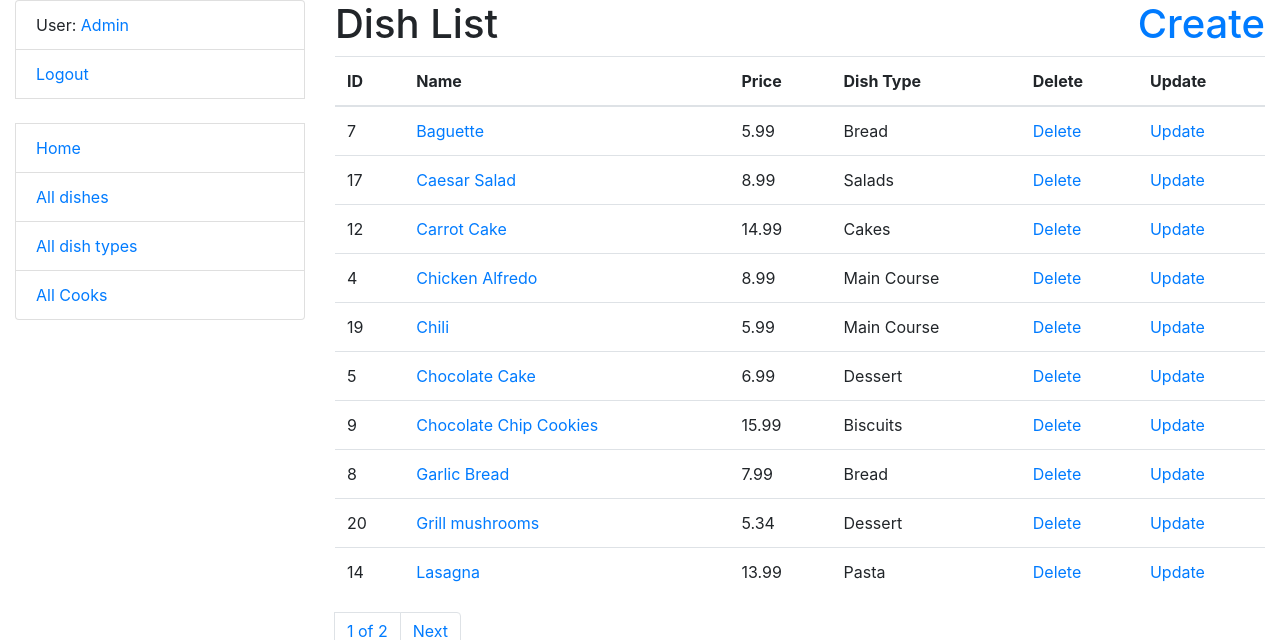
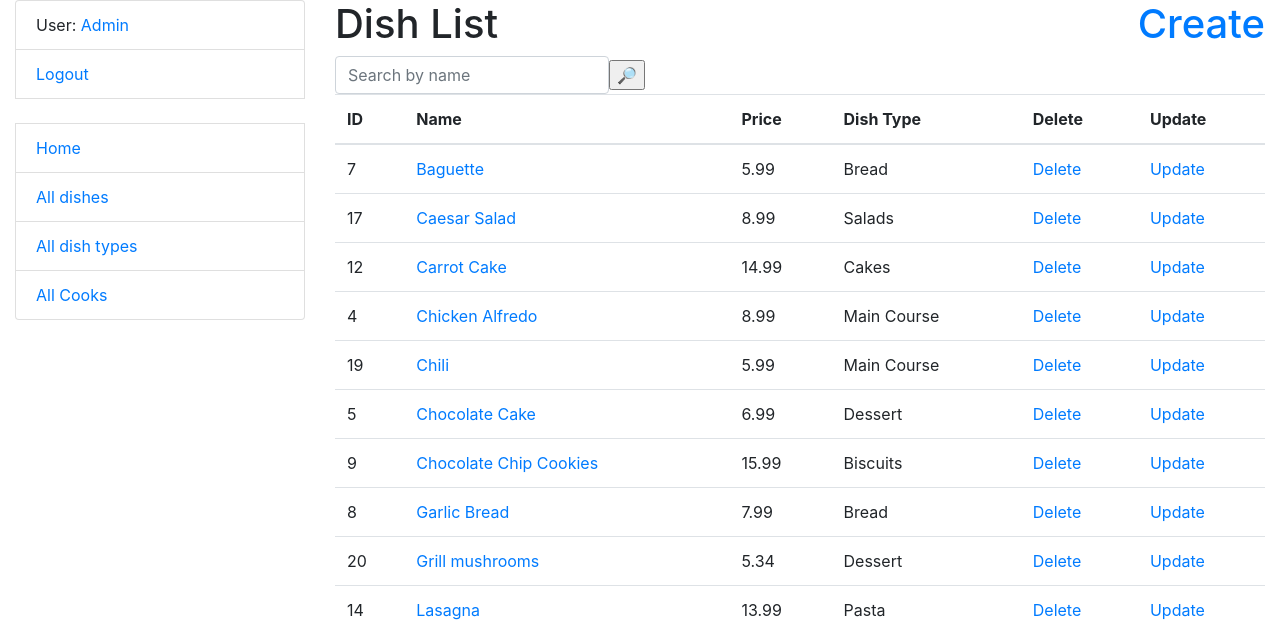
Before and after one commit to markus2812/restaurant-kitchen-service, a Django app: page /kitchen/dishes/ in a window 1280 px wide. Shown: the top 640 px of the page. Run offline with Django 4.2, Linux system fonts and the light colour scheme; a user stored in the database is signed in; data comes from the database, SQL or seed files in the repository; some libraries are stand-ins or nearby versions.

Commit message:
Add search for dish and cook

```diff
--- a/kitchen/forms.py
+++ b/kitchen/forms.py
@@ -37,3 +37,21 @@ class DishCreateForm(forms.ModelForm):
         elif price > 100.00:
             raise forms.ValidationError("Price cannot be greater than 100.00.")
         return price
+
+
+class DishSearchForm(forms.Form):
+    name = forms.CharField(
+        max_length=255,
+        required=False,
+        label="",
+        widget=forms.TextInput(attrs={'placeholder': 'Search by name'})
+    )
+
+
+class CookSearchForm(forms.Form):
+    username = forms.CharField(
+        max_length=255,
+        required=False,
+        label="",
+        widget=forms.TextInput(attrs={'placeholder': 'Search by username'})
+    )
--- /dev/null
+++ b/kitchen/templatetags/query_transform.py
@@ -0,0 +1,14 @@
+from django import template
+
+register = template.Library()
+
+
+@register.simple_tag
+def query_transform(request, **kwargs):
+    updated = request.GET.copy()
+    for key, value in kwargs.items():
+        if value is not None:
+            updated[key] = value
+        else:
+            updated.pop(key, 0)
+    return updated.urlencode()
--- a/kitchen/views.py
+++ b/kitchen/views.py
@@ -5,7 +5,7 @@ from django.shortcuts import render
 from django.urls import reverse_lazy
 from django.views import generic
 
-from .forms import CookCreationForm, DishCreateForm
+from .forms import CookCreationForm, DishCreateForm, DishSearchForm, CookSearchForm
 from .models import Cook, Dish, DishType
 
 
@@ -51,8 +51,22 @@ class DishTypeDeleteView(LoginRequiredMixin, generic.DeleteView):
 
 class DishListView(LoginRequiredMixin, generic.ListView):
     model = Dish
-    queryset = Dish.objects.select_related("dish_type")
     paginate_by = 10
+
+    def get_context_data(self, *, object_list=None, **kwargs):
+        context = super(DishListView, self).get_context_data(**kwargs)
+        name = self.request.GET.get("name", "")
+        context["search_form"] = DishSearchForm(
+            initial={"name": name}
+        )
+        return context
+
+    def get_queryset(self):
+        queryset = Dish.objects.select_related("dish_type")
+        form = DishSearchForm(self.request.GET)
+        if form.is_valid():
+            return queryset.filter(name__icontains=form.cleaned_data["name"])
+        return queryset
 
 
 class DishDetailView(LoginRequiredMixin, generic.DetailView):
@@ -82,6 +96,20 @@ class CookListView(LoginRequiredMixin, generic.ListView):
     model = Cook
     paginate_by = 5
 
+    def get_context_data(self, *, object_list=None, **kwargs):
+        context = super(CookListView, self).get_context_data(**kwargs)
+        username = self.request.GET.get("username", "")
+        context["search_form"] = CookSearchForm(
+            initial={"username": username}
+        )
+        return context
+
+    def get_queryset(self):
+        form = CookSearchForm(self.request.GET)
+        if form.is_valid:
+            return self.queryset.filter(usernamename__icontains=form.cleaned_data["username"])
+        return self.queryset
+
 
 class CookCreateView(LoginRequiredMixin, generic.CreateView):
     model = Cook
--- a/templates/includes/pagination.html
+++ b/templates/includes/pagination.html
@@ -1,8 +1,9 @@
+{% load query_transform %}
 {% if is_paginated %}
   <ul class="pagination">
     {% if page_obj.has_previous %}
       <li class="page-item">
-        <a href="?page={{ page_obj.previous_page_number }}" class="page-link">Previous</a>
+        <a href="?{% query_transform request page=page_obj.previous_page_number%}" class="page-link">Previous</a>
       </li>
     {% endif %}
 
@@ -12,7 +13,7 @@
 
     {% if page_obj.has_next %}
       <li class="page-item">
-        <a href="?page={{ page_obj.next_page_number }}" class="page-link">Next</a>
+        <a href="?{% query_transform request page=page_obj.next_page_number%}" class="page-link">Next</a>
       </li>
     {% endif %}
   </ul>
--- a/templates/kitchen/cook_list.html
+++ b/templates/kitchen/cook_list.html
@@ -1,7 +1,12 @@
 {% extends "base.html" %}
+{% load crispy_forms_filters %}
 
 {% block content %}
   <h1>Cook List <a class="float-right" href="{% url 'kitchen:cook-create' %}">Create</a></h1>
+   <form method="get" action="" class="form-inline">
+    {{ search_form|crispy }}
+    <input type="submit" value="🔎">
+  </form>
   <table class="table">
     <thead>
       <tr>
--- a/templates/kitchen/dish_list.html
+++ b/templates/kitchen/dish_list.html
@@ -1,7 +1,12 @@
 {% extends "base.html" %}
+{% load crispy_forms_filters %}
 
 {% block content %}
   <h1>Dish List <a class="float-right" href="{% url 'kitchen:dish-create' %}">Create</a></h1>
+  <form method="get" action="" class="form-inline">
+    {{ search_form|crispy }}
+    <input type="submit" value="🔎">
+  </form>
   <table class="table">
     <thead>
       <tr>
```
